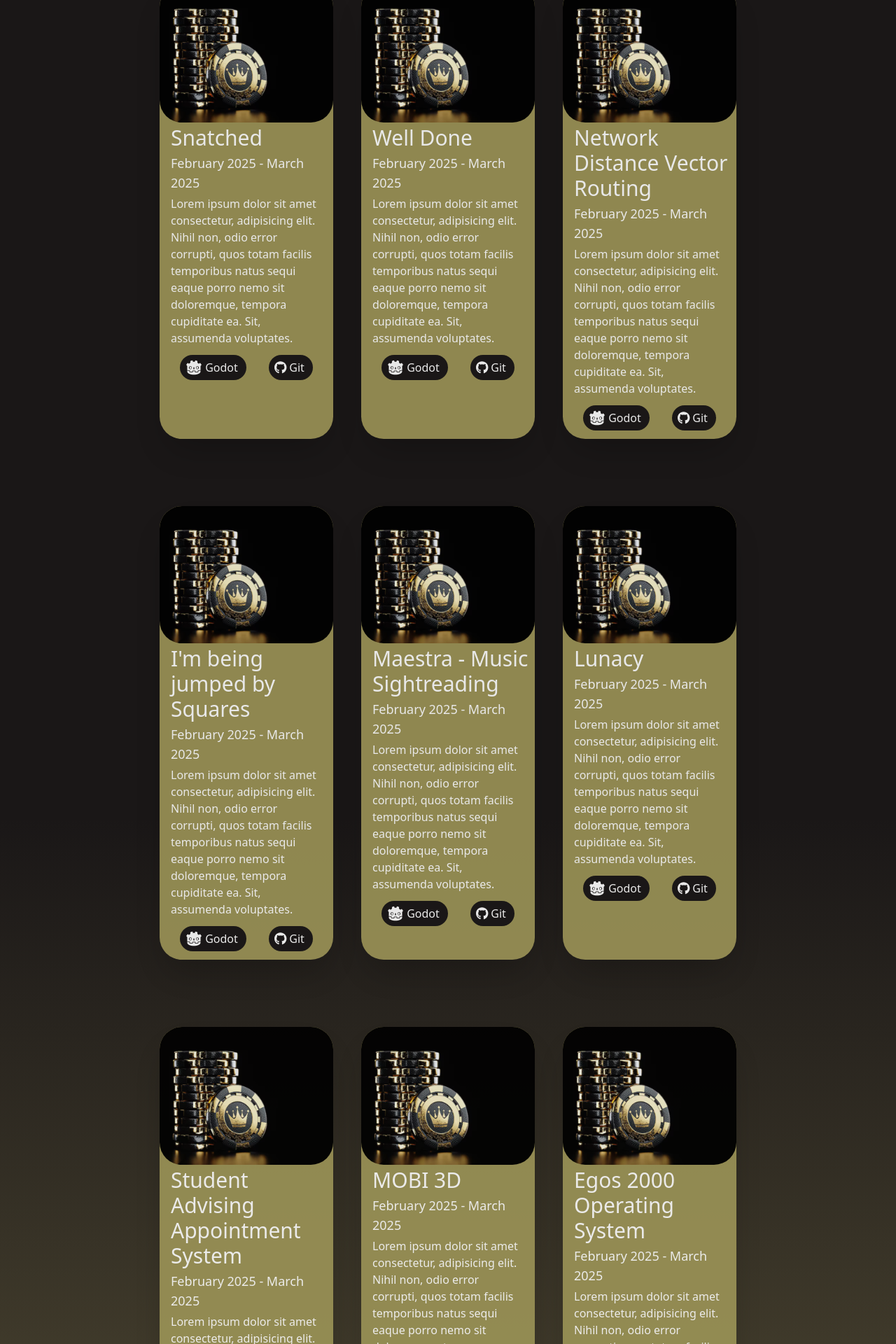
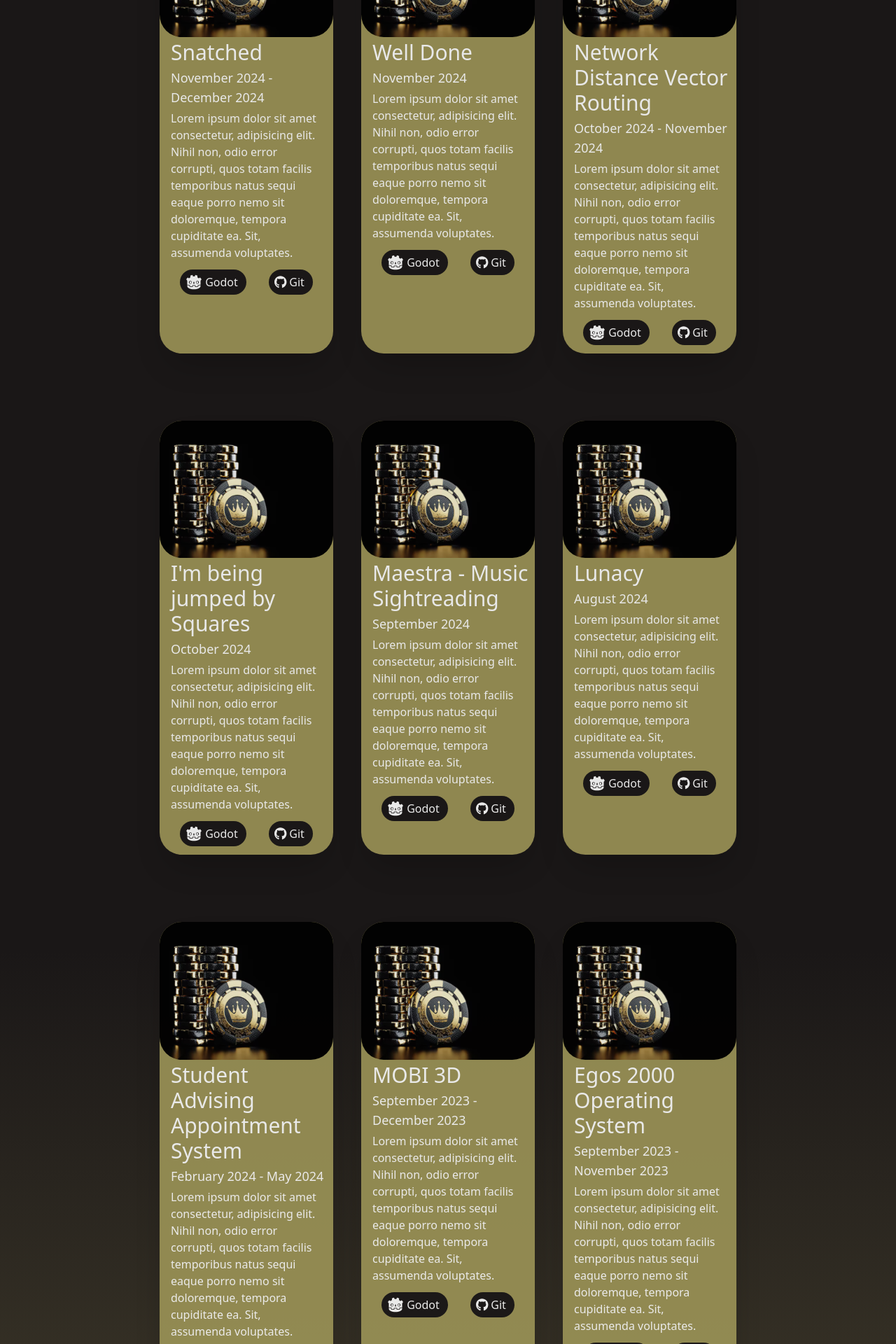
Before and after one commit to Salslinger/portfolio, a React (Vite) app: page /#/ in a window 1280 px wide. Shown: the part 8041-9961 px from the top of the page at 70% size. Built offline with nearby package versions, Linux system fonts and the light colour scheme.

Commit message:
updating dates

```diff
--- a/src/components/pages/Projects.tsx
+++ b/src/components/pages/Projects.tsx
@@ -46,7 +46,7 @@ export const Projects = () => {
                 May 2025 - Present
               </div>
               <div className='text-base mx-4 mb-3'>
-                Lorem ipsum dolor sit amet consectetur, adipisicing elit. Nihil non, odio error corrupti, quos totam facilis temporibus natus sequi eaque porro nemo sit doloremque, tempora cupiditate ea. Sit, assumenda voluptates.
+                You are looking at it right now! Hope you're enjoying what you see!
               </div>
               <div className='flex flex-wrap justify-center'>
                 <div className='text-lg mx-4 mb-3 justify-center flex bg-[#1a1717] rounded-4xl py-0.5 items-center'>
@@ -77,7 +77,7 @@ export const Projects = () => {
             </div>
             <div
               className="bg-[#9C9457] rounded-4xl opacity-90 shadow-2xl m-5 lg:my-12 duration-500 hover:shadow-yellow-500 hover:cursor-pointer"
-              onClick={() => window.open('https://salslinger.itch.io/streamer', '_blank', 'noopener,noreferrer')}
+              onClick={() => window.open('https://websites.uta.edu/cseseniordesign/2025/05/02/maventure-vr/', '_blank', 'noopener,noreferrer')}
             >
               <img src={myPortfolio} className='w-full h-auto rounded-4xl'/>
               <div className='text-3xl ml-4 my-1'>
@@ -134,7 +134,7 @@ export const Projects = () => {
                 Snatched
               </div>
               <div className='text-lg ml-4 my-1'>
-                February 2025 - March 2025
+                November 2024 - December 2024
               </div>
               <div className='text-base mx-4 mb-3'>
                 Lorem ipsum dolor sit amet consectetur, adipisicing elit. Nihil non, odio error corrupti, quos totam facilis temporibus natus sequi eaque porro nemo sit doloremque, tempora cupiditate ea. Sit, assumenda voluptates.
@@ -159,7 +159,7 @@ export const Projects = () => {
                 Well Done
               </div>
               <div className='text-lg ml-4 my-1'>
-                February 2025 - March 2025
+                November 2024
               </div>
               <div className='text-base mx-4 mb-3'>
                 Lorem ipsum dolor sit amet consectetur, adipisicing elit. Nihil non, odio error corrupti, quos totam facilis temporibus natus sequi eaque porro nemo sit doloremque, tempora cupiditate ea. Sit, assumenda voluptates.
@@ -184,7 +184,7 @@ export const Projects = () => {
                 Network Distance Vector Routing
               </div>
               <div className='text-lg ml-4 my-1'>
-                February 2025 - March 2025
+                October 2024 - November 2024
               </div>
               <div className='text-base mx-4 mb-3'>
                 Lorem ipsum dolor sit amet consectetur, adipisicing elit. Nihil non, odio error corrupti, quos totam facilis temporibus natus sequi eaque porro nemo sit doloremque, tempora cupiditate ea. Sit, assumenda voluptates.
@@ -209,7 +209,7 @@ export const Projects = () => {
                 I'm being jumped by Squares
               </div>
               <div className='text-lg ml-4 my-1'>
-                February 2025 - March 2025
+                October 2024
               </div>
               <div className='text-base mx-4 mb-3'>
                 Lorem ipsum dolor sit amet consectetur, adipisicing elit. Nihil non, odio error corrupti, quos totam facilis temporibus natus sequi eaque porro nemo sit doloremque, tempora cupiditate ea. Sit, assumenda voluptates.
@@ -234,7 +234,7 @@ export const Projects = () => {
                 Maestra - Music Sightreading
               </div>
               <div className='text-lg ml-4 my-1'>
-                February 2025 - March 2025
+                September 2024
               </div>
               <div className='text-base mx-4 mb-3'>
                 Lorem ipsum dolor sit amet consectetur, adipisicing elit. Nihil non, odio error corrupti, quos totam facilis temporibus natus sequi eaque porro nemo sit doloremque, tempora cupiditate ea. Sit, assumenda voluptates.
@@ -259,7 +259,7 @@ export const Projects = () => {
                 Lunacy
               </div>
               <div className='text-lg ml-4 my-1'>
-                February 2025 - March 2025
+                August 2024
               </div>
               <div className='text-base mx-4 mb-3'>
                 Lorem ipsum dolor sit amet consectetur, adipisicing elit. Nihil non, odio error corrupti, quos totam facilis temporibus natus sequi eaque porro nemo sit doloremque, tempora cupiditate ea. Sit, assumenda voluptates.
@@ -284,7 +284,7 @@ export const Projects = () => {
                 Student Advising Appointment System
               </div>
               <div className='text-lg ml-4 my-1'>
-                February 2025 - March 2025
+                February 2024 - May 2024
               </div>
               <div className='text-base mx-4 mb-3'>
                 Lorem ipsum dolor sit amet consectetur, adipisicing elit. Nihil non, odio error corrupti, quos totam facilis temporibus natus sequi eaque porro nemo sit doloremque, tempora cupiditate ea. Sit, assumenda voluptates.
@@ -309,7 +309,7 @@ export const Projects = () => {
                 MOBI 3D
               </div>
               <div className='text-lg ml-4 my-1'>
-                February 2025 - March 2025
+                September 2023 - December 2023
               </div>
               <div className='text-base mx-4 mb-3'>
                 Lorem ipsum dolor sit amet consectetur, adipisicing elit. Nihil non, odio error corrupti, quos totam facilis temporibus natus sequi eaque porro nemo sit doloremque, tempora cupiditate ea. Sit, assumenda voluptates.
@@ -334,7 +334,32 @@ export const Projects = () => {
                 Egos 2000 Operating System
               </div>
               <div className='text-lg ml-4 my-1'>
-                February 2025 - March 2025
+                September 2023 - November 2023
+              </div>
+              <div className='text-base mx-4 mb-3'>
+                Lorem ipsum dolor sit amet consectetur, adipisicing elit. Nihil non, odio error corrupti, quos totam facilis temporibus natus sequi eaque porro nemo sit doloremque, tempora cupiditate ea. Sit, assumenda voluptates.
+              </div>
+              <div className='flex flex-wrap justify-center'>
+                <div className='text-lg mx-4 mb-3 justify-center flex bg-[#1a1717] rounded-4xl py-0.5 items-center'>
+                  <img src={godotImage} className='w-6 h-6 m-1 ml-2'/>
+                  <span className='text-base text-white mr-3'>Godot</span>
+                </div>
+                <div className='text-lg mx-4 mb-3 justify-center flex bg-[#1a1717] rounded-4xl py-0.5 items-center'>
+                  <FontAwesomeIcon icon={faGithub} size='1x' className='m-1 ml-2'/>
+                  <span className='text-base text-white mr-3'>Git</span>
+                </div>
+              </div>
+            </div>
+            <div
+              className="bg-[#9C9457] rounded-4xl opacity-90 shadow-2xl m-5 lg:my-12 duration-500 hover:shadow-yellow-500 hover:cursor-pointer"
+              onClick={() => window.open('https://salslinger.itch.io/streamer', '_blank', 'noopener,noreferrer')}
+            >
+              <img src={myPortfolio} className='w-full h-auto rounded-4xl'/>
+              <div className='text-3xl ml-4 my-1'>
+                Library Database
+              </div>
+              <div className='text-lg ml-4 my-1'>
+                September 2023 - November 2023
               </div>
               <div className='text-base mx-4 mb-3'>
                 Lorem ipsum dolor sit amet consectetur, adipisicing elit. Nihil non, odio error corrupti, quos totam facilis temporibus natus sequi eaque porro nemo sit doloremque, tempora cupiditate ea. Sit, assumenda voluptates.
@@ -359,7 +384,7 @@ export const Projects = () => {
                 Statefarm Interactive Hazard Game
               </div>
               <div className='text-lg ml-4 my-1'>
-                February 2025 - March 2025
+                October 2023
               </div>
               <div className='text-base mx-4 mb-3'>
                 Lorem ipsum dolor sit amet consectetur, adipisicing elit. Nihil non, odio error corrupti, quos totam facilis temporibus natus sequi eaque porro nemo sit doloremque, tempora cupiditate ea. Sit, assumenda voluptates.
@@ -384,7 +409,7 @@ export const Projects = () => {
                 Referees of Eternal Free for All
               </div>
               <div className='text-lg ml-4 my-1'>
-                February 2025 - March 2025
+                July 2023
               </div>
               <div className='text-base mx-4 mb-3'>
                 Lorem ipsum dolor sit amet consectetur, adipisicing elit. Nihil non, odio error corrupti, quos totam facilis temporibus natus sequi eaque porro nemo sit doloremque, tempora cupiditate ea. Sit, assumenda voluptates.
@@ -409,7 +434,7 @@ export const Projects = () => {
                 Past the Sleeping Mice
               </div>
               <div className='text-lg ml-4 my-1'>
-                February 2025 - March 2025
+                May 2023 - June 2023
               </div>
               <div className='text-base mx-4 mb-3'>
                 Lorem ipsum dolor sit amet consectetur, adipisicing elit. Nihil non, odio error corrupti, quos totam facilis temporibus natus sequi eaque porro nemo sit doloremque, tempora cupiditate ea. Sit, assumenda voluptates.
@@ -434,7 +459,7 @@ export const Projects = () => {
                 Rhythmix
               </div>
               <div className='text-lg ml-4 my-1'>
-                February 2025 - March 2025
+                February 2023 - March 2023
               </div>
               <div className='text-base mx-4 mb-3'>
                 Lorem ipsum dolor sit amet consectetur, adipisicing elit. Nihil non, odio error corrupti, quos totam facilis temporibus natus sequi eaque porro nemo sit doloremque, tempora cupiditate ea. Sit, assumenda voluptates.
@@ -459,7 +484,7 @@ export const Projects = () => {
                 Travel Cost Estimator
               </div>
               <div className='text-lg ml-4 my-1'>
-                February 2025 - March 2025
+                March 2022 - May 2022
               </div>
               <div className='text-base mx-4 mb-3'>
                 Lorem ipsum dolor sit amet consectetur, adipisicing elit. Nihil non, odio error corrupti, quos totam facilis temporibus natus sequi eaque porro nemo sit doloremque, tempora cupiditate ea. Sit, assumenda voluptates.
@@ -484,20 +509,10 @@ export const Projects = () => {
                 Casino Slots - Code.Org
               </div>
               <div className='text-lg ml-4 my-1'>
-                February 2025 - March 2025
+                March 2020 - May 2020
               </div>
               <div className='text-base mx-4 mb-3'>
                 Lorem ipsum dolor sit amet consectetur, adipisicing elit. Nihil non, odio error corrupti, quos totam facilis temporibus natus sequi eaque porro nemo sit doloremque, tempora cupiditate ea. Sit, assumenda voluptates.
-              </div>
-              <div className='flex flex-wrap justify-center'>
-                <div className='text-lg mx-4 mb-3 justify-center flex bg-[#1a1717] rounded-4xl py-0.5 items-center'>
-                  <img src={godotImage} className='w-6 h-6 m-1 ml-2'/>
-                  <span className='text-base text-white mr-3'>Godot</span>
-                </div>
-                <div className='text-lg mx-4 mb-3 justify-center flex bg-[#1a1717] rounded-4xl py-0.5 items-center'>
-                  <FontAwesomeIcon icon={faGithub} size='1x' className='m-1 ml-2'/>
-                  <span className='text-base text-white mr-3'>Git</span>
-                </div>
               </div>
             </div>
           </div>
```
